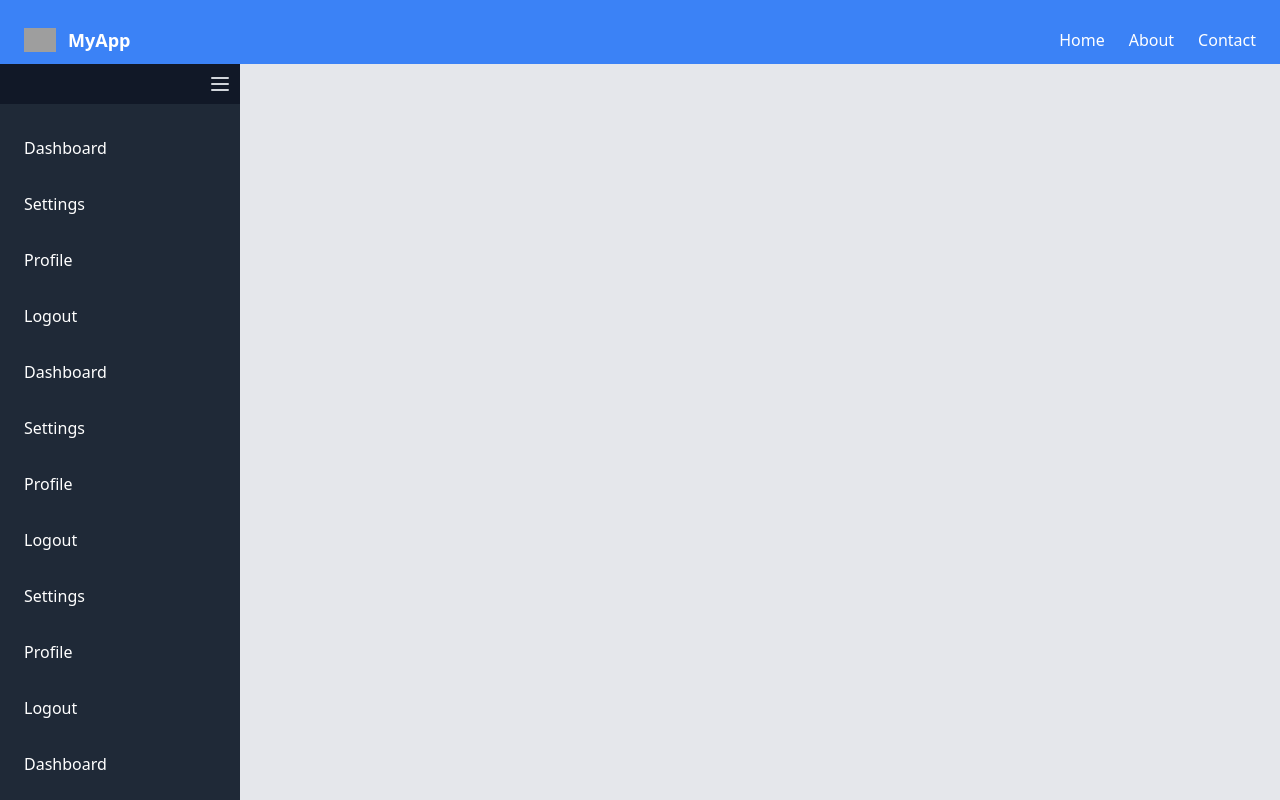
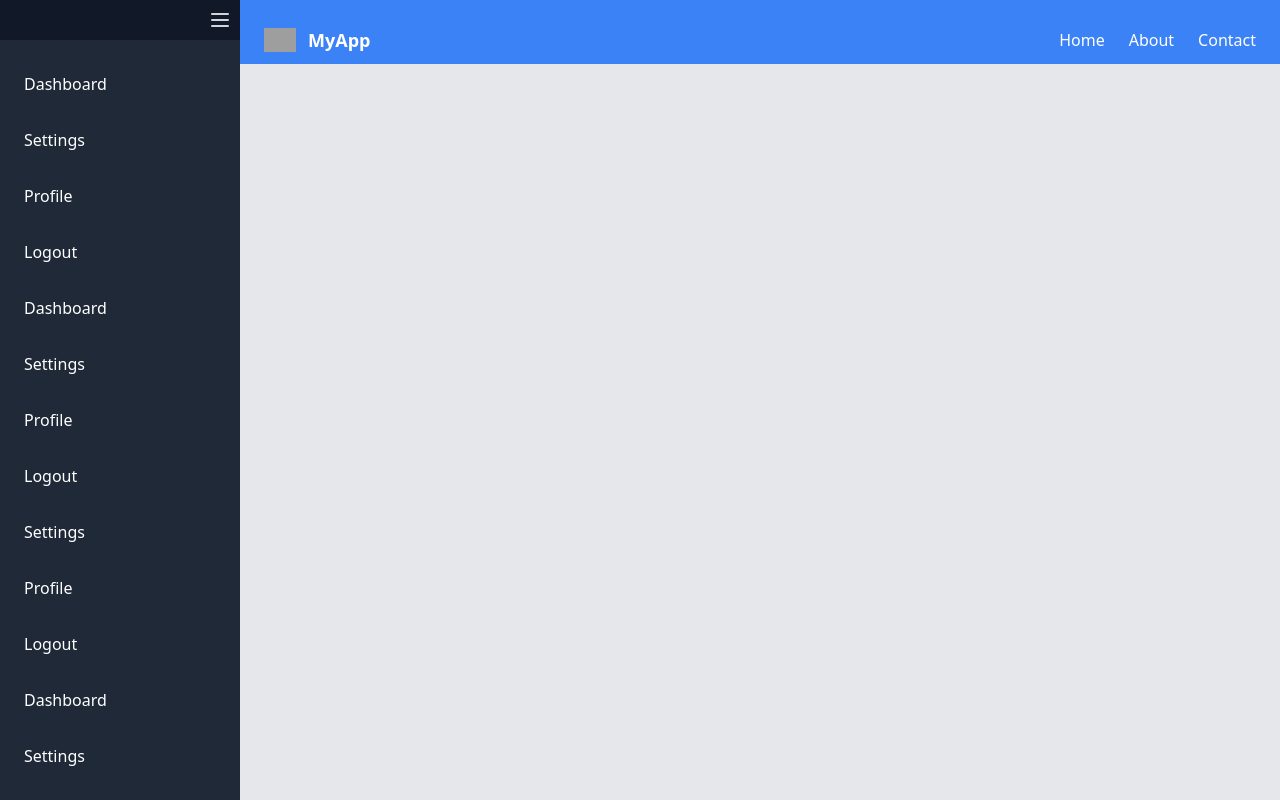
Before and after one commit to Arjun-simplogics/Asset-Management, a Vue app: page / in a window 1280 px wide. Built offline with nearby package versions, Linux system fonts and the light colour scheme; grey boxes are pictures that could not be loaded.

Commit message:
eslint.json

```diff
--- a/package.json
+++ b/package.json
@@ -9,8 +9,8 @@
     "preview": "vite preview",
     "pretty:fix": "prettier --config ./.prettierrc --write \"src/**/*.{ts,vue,scss}\"",
     "pretty:check": "prettier --config ./.prettierrc --check \"src/**/*.{ts,vue,scss}\"",
-    "lint:check": "eslint -c ./.eslintrc.cjs \"src/**/*.{ts,vue}\"",
-    "lint:fix": "eslint --fix -c ./.eslintrc.cjs \"src/**/*.{ts,vue}\""
+    "lint:check": "eslint -c ./.eslintrc.json \"src/**/*.{ts,vue}\"",
+    "lint:fix": "eslint --fix -c ./.eslintrc.json \"src/**/*.{ts,vue}\""
   },
   "dependencies": {
     "axios": "^1.7.9",
--- a/src/components/Layout.vue
+++ b/src/components/Layout.vue
@@ -1,16 +1,12 @@
 <template>
-	<div class="flex flex-col h-screen">
-		<!-- Header -->
-		<div class="h-16">
-			<TemplateHeader />
-		</div>
+	<div class="flex h-screen">
+		<TemplateSidebar />
 
-		<!-- Main Content -->
-		<div class="flex flex-1 overflow-hidden">
-			<!-- Sidebar -->
-			<TemplateSidebar />
+		<div class="flex flex-col flex-1 overflow-hidden">
+			<div class="h-16">
+				<TemplateHeader />
+			</div>
 
-			<!-- Main Content -->
 			<main class="flex-1 overflow-auto p-6 bg-gray-200">
 				<router-view />
 			</main>
--- a/src/main.ts
+++ b/src/main.ts
@@ -4,6 +4,7 @@ import App from "./App.vue";
 import router from "./router";
 import "./style.css";
 import "./common.scss";
+import "element-plus/dist/index.css";
 
 const app = createApp(App);
 app.use(router);
--- a/src/shims-vue.d.ts
+++ b/src/shims-vue.d.ts
@@ -1,5 +1,5 @@
 declare module "*.vue" {
 	import { DefineComponent } from "vue";
-	const component: DefineComponent<{}, {}, any>;
+	const component: DefineComponent<unknown, unknown, any>;
 	export default component;
-  }
+}
```
Also changed, not shown: .eslintrc.cjs (deleted), .eslintrc.json (added).
